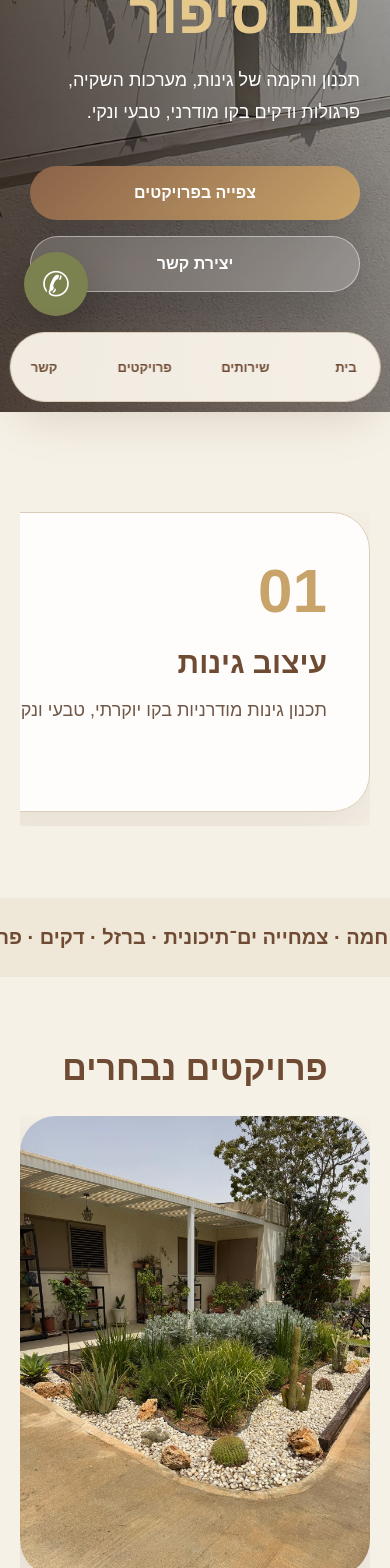
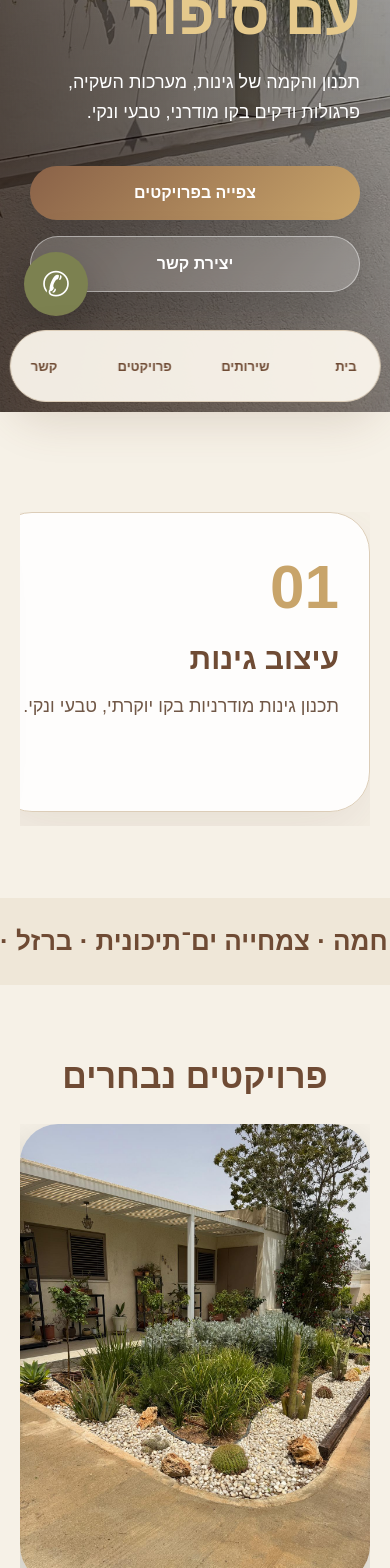
Before and after one commit to Ofir8169/wildman-ai, a React (Vite) app in the folder wildman-react/: page / in a window 390 px wide. Shown: the part 432-2000 px from the top of the page. Built offline with nearby package versions, Linux system fonts and the light colour scheme.

Commit message:
update site

```diff
--- a/wildman-react/src/index.css
+++ b/wildman-react/src/index.css
@@ -450,6 +450,7 @@ nav a{
 }
 
 /* MOBILE */
+/* MOBILE */
 
 @media(max-width:768px){
 
@@ -483,6 +484,7 @@ nav a{
 
   .desc{
     font-size:18px;
+    line-height:1.7;
   }
 
   .buttons{
@@ -491,6 +493,7 @@ nav a{
 
   .buttons a{
     text-align:center;
+    width:100%;
   }
 
   .services,
@@ -504,12 +507,22 @@ nav a{
     margin-bottom:28px;
   }
 
+  /* CARDS */
+
   .cards{
     display:flex;
+    gap:18px;
+
     overflow-x:auto;
-    gap:18px;
+
+    padding-bottom:14px;
+
     scroll-snap-type:x mandatory;
-    padding-bottom:14px;
+
+    scroll-behavior:smooth;
+
+    -webkit-overflow-scrolling:touch;
+
     scrollbar-width:none;
   }
 
@@ -519,17 +532,41 @@ nav a{
 
   .card{
     min-width:84vw;
+
+    flex-shrink:0;
+
     scroll-snap-align:center;
-    flex-shrink:0;
+
     min-height:300px;
-    border-radius:38px;
+
+    border-radius:40px;
+
+    padding:38px 30px;
+
+    transition:0.4s ease;
   }
+
+  .card:active{
+    transform:scale(0.98);
+  }
+
+  /* GALLERY */
 
   .gallery-grid{
     display:flex;
+
+    gap:18px;
+
     overflow-x:auto;
-    gap:16px;
+
+    padding-bottom:10px;
+
     scroll-snap-type:x mandatory;
+
+    scroll-behavior:smooth;
+
+    -webkit-overflow-scrolling:touch;
+
     scrollbar-width:none;
   }
 
@@ -539,19 +576,38 @@ nav a{
 
   .gallery-grid img{
     min-width:84vw;
+
     height:460px;
+
+    object-fit:cover;
+
+    border-radius:38px;
+
+    flex-shrink:0;
+
     scroll-snap-align:center;
-    flex-shrink:0;
-    border-radius:36px;
+
+    transition:
+    transform 0.45s ease,
+    opacity 0.45s ease;
+
+    will-change:transform;
+
+    box-shadow:
+    0 20px 50px rgba(0,0,0,0.18);
   }
 
-  .marquee{
-    font-size:20px;
+  .gallery-grid img:active{
+    transform:scale(0.985);
   }
+
+  /* CINEMATIC */
 
   .cinematic-section{
     height:90svh;
-    border-radius:32px;
+
+    border-radius:34px;
+
     margin:18px 12px;
   }
 
@@ -563,8 +619,11 @@ nav a{
     font-size:20px;
   }
 
+  /* CONTACT */
+
   .contact-box{
     padding:44px 24px;
+
     border-radius:36px;
   }
 
@@ -576,35 +635,60 @@ nav a{
     width:100%;
   }
 
+  /* FLOATING */
+
   .floating-whatsapp{
     bottom:96px;
+
     width:64px;
     height:64px;
   }
 
+  /* MOBILE NAV */
+
   .mobile-nav{
     position:fixed;
+
     bottom:10px;
     left:50%;
+
     transform:translateX(-50%);
+
     width:95%;
-    height:70px;
-    background:rgba(255,250,240,0.92);
-    border:1px solid #DCCDB8;
+
+    height:72px;
+
+    background:
+    rgba(255,250,240,0.92);
+
+    border:
+    1px solid #DCCDB8;
+
     backdrop-filter:blur(18px);
+
     border-radius:999px;
+
     display:grid;
+
     grid-template-columns:repeat(4,1fr);
+
     align-items:center;
+
     z-index:99999;
-    box-shadow:0 18px 45px rgba(111,75,52,0.18);
+
+    box-shadow:
+    0 18px 45px rgba(111,75,52,0.18);
   }
 
   .mobile-nav a{
     text-align:center;
+
     text-decoration:none;
+
     color:#6F4B34;
+
     font-size:13px;
+
     font-weight:900;
   }
 
```
